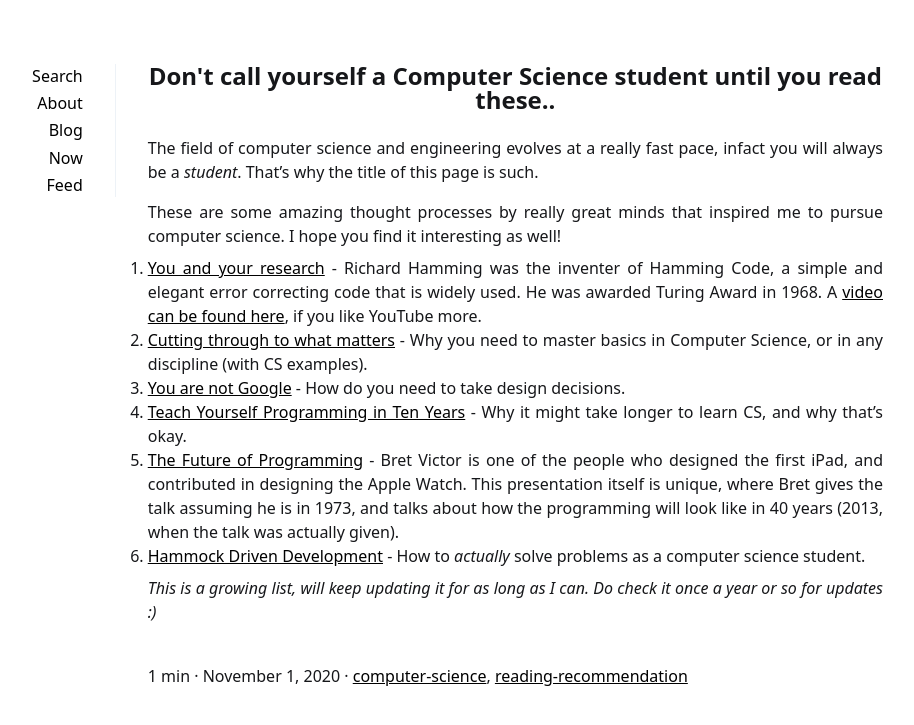
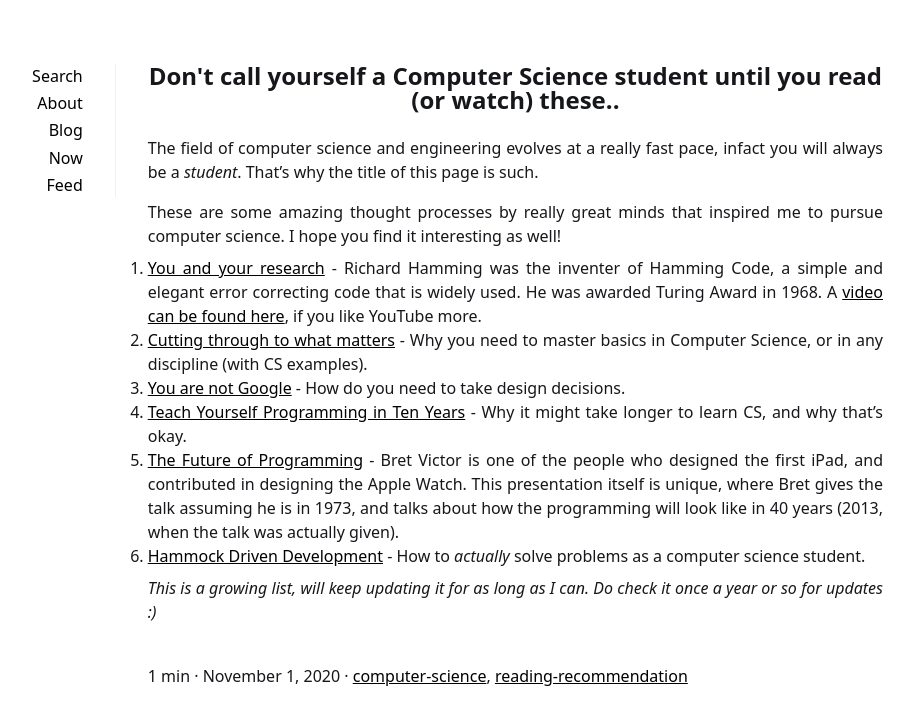
Before and after one commit to avinashbhat/avinashbhat.github.io, a Jekyll site: the page built from _posts/2020-11-01-dont-call-yourself-a-CS-student-until-you-read-these.md, in a window 1280 px wide. Shown: the top 725 px of the page, without its empty margins (205-1119 px from the left). Built offline with Jekyll 4.4.1, drawn with Linux system fonts in a browser that asks for light colours; comment, search, counter and statistics services are not loaded.

Commit message:
Updated title

```diff
--- a/_posts/2020-11-01-dont-call-yourself-a-CS-student-until-you-read-these.md
+++ b/_posts/2020-11-01-dont-call-yourself-a-CS-student-until-you-read-these.md
@@ -1,8 +1,8 @@
 ---
 layout: post
-title: "Don't call yourself a Computer Science student until you read these.."
-description: "Don't call yourself a Computer Science student until you read these.."
-summary: "Don't call yourself a Computer Science student until you read these.."
+title: "Don't call yourself a Computer Science student until you read (or watch) these.."
+description: "Don't call yourself a Computer Science student until you read (or watch) these.."
+summary: "Don't call yourself a Computer Science student until you read (or watch) these.."
 date: 2020-11-01T00:00:00.000Z
 category: blog
 comments: true
```
